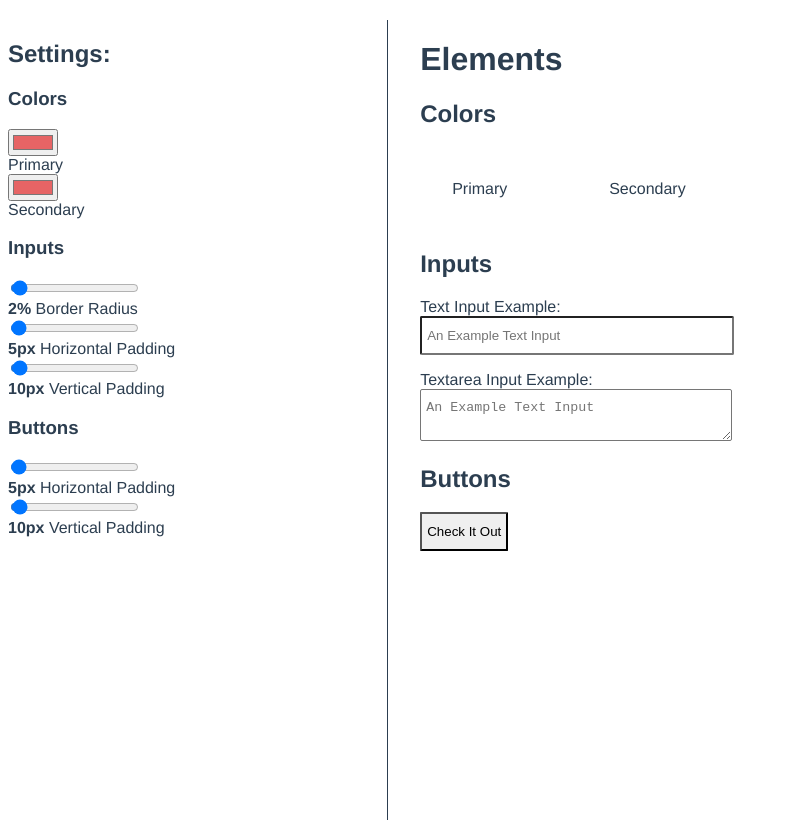
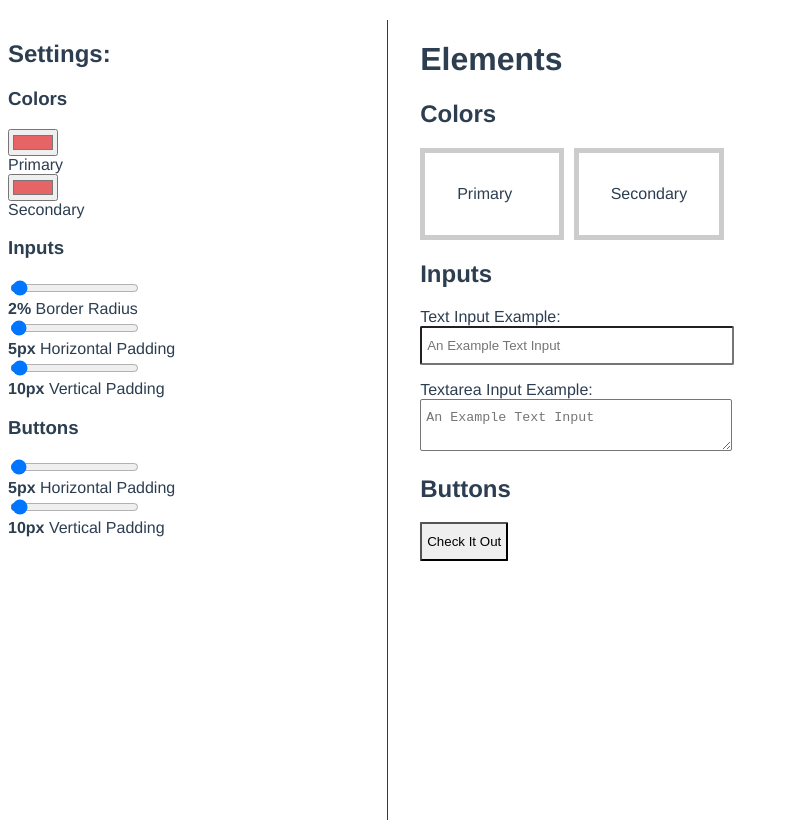
Before and after one commit to drinkingtheink/form-styler, a Vue app: page / in a window 1280 px wide. Shown: the whole page, without its empty margins (0-789 px from the left). Built offline with nearby package versions, Linux system fonts and the light colour scheme.

Commit message:
colors wip

```diff
--- a/src/components/Colors.vue
+++ b/src/components/Colors.vue
@@ -40,5 +40,6 @@ section {
     width: 30%;
     padding: 2rem;
     margin-right: 10px;
+    border: 5px solid rgba(0,0,0,0.2);
 }
 </style>
```
